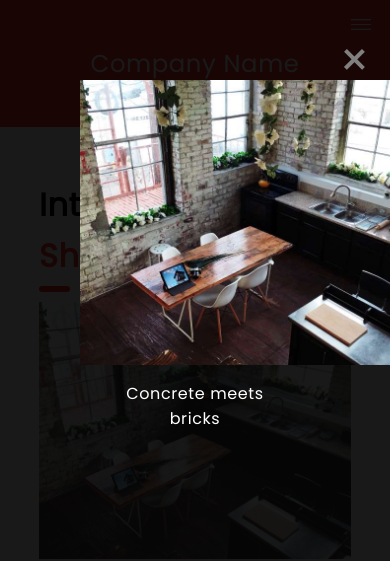
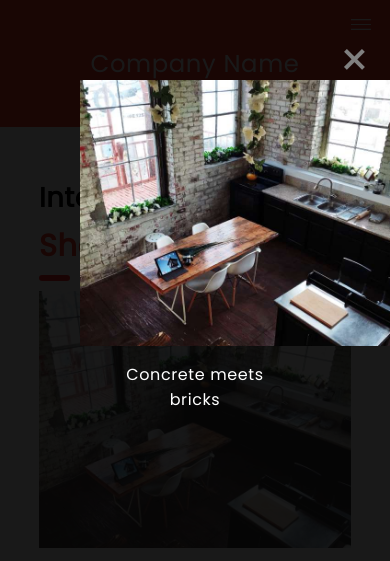
Before and after one commit to HaroldTheCoder/desing-company-sample, a plain HTML site: page index.html in a window 390 px wide. Both pictures are taken after a click on the picture 195 px from the left and 430 px from the top of the page. Shown: the top 561 px of the page. Drawn offline with Linux system fonts and the light colour scheme.

Commit message:
Update style.css

```diff
--- a/style.css
+++ b/style.css
@@ -279,7 +279,7 @@ th{padding: 1.50em;}td{ padding: 1.15em; border-bottom: 0.50px solid rgb(223, 22
 @media only screen and (max-width: 399px) {
     html {scroll-behavior: auto;}
     body {margin: 0%;}
-    h2 {font-size: 2em;}
+    h2 {font-size: 1.90em;}
 
     hr {
          width: 10%;
@@ -343,7 +343,7 @@ th{padding: 1.50em;}td{ padding: 1.15em; border-bottom: 0.50px solid rgb(223, 22
         padding-left: 0;
         padding-right: 0;
     }
-    #main-header > h1 {font-size: 2em; margin-bottom: 0%;}
+    #main-header > h1 {font-size: 1.70em; margin-bottom: 0%;}
 
     #img-container {
         display: grid;
@@ -357,7 +357,7 @@ th{padding: 1.50em;}td{ padding: 1.15em; border-bottom: 0.50px solid rgb(223, 22
     }
     .img1{grid-area: img1;}.img2{grid-area: img2;}.img3{grid-area: img3;}
     .img4{grid-area: img4;}.img5{grid-area: img5;}.img6{grid-area: img6;}
-    .modal-content {width: 150%;}
+    .modal-content {width: 140%; margin-left: auto; margin-right: auto;}
     #card-container {display: block;}
     .card-tile {
         width: 90%;
@@ -455,7 +455,7 @@ th{padding: 1.50em;}td{ padding: 1.15em; border-bottom: 0.50px solid rgb(223, 22
     }
     .img1{grid-area: img1;}.img2{grid-area: img2;}.img3{grid-area: img3;}
     .img4{grid-area: img4;}.img5{grid-area: img5;}.img6{grid-area: img6;}
-    .modal-content {width: 150%;}
+    .modal-content {width: 140%; margin-left: auto; margin-right: auto;}
     #card-container {
     display: block;
 
```
